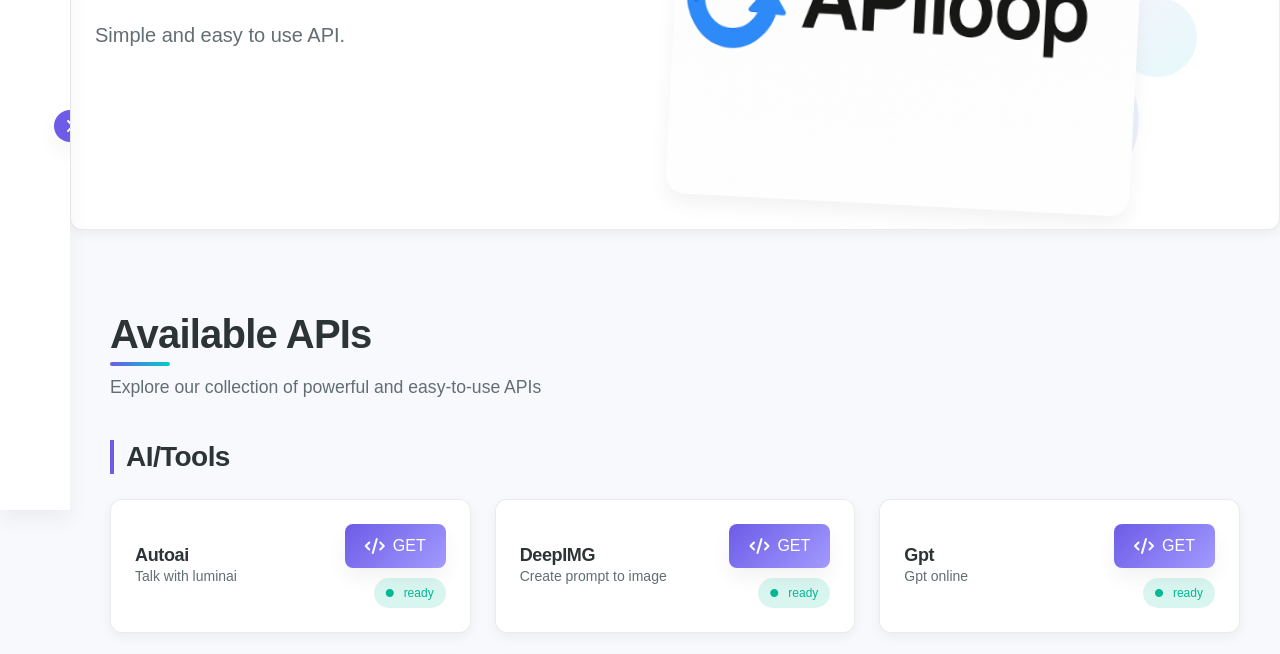
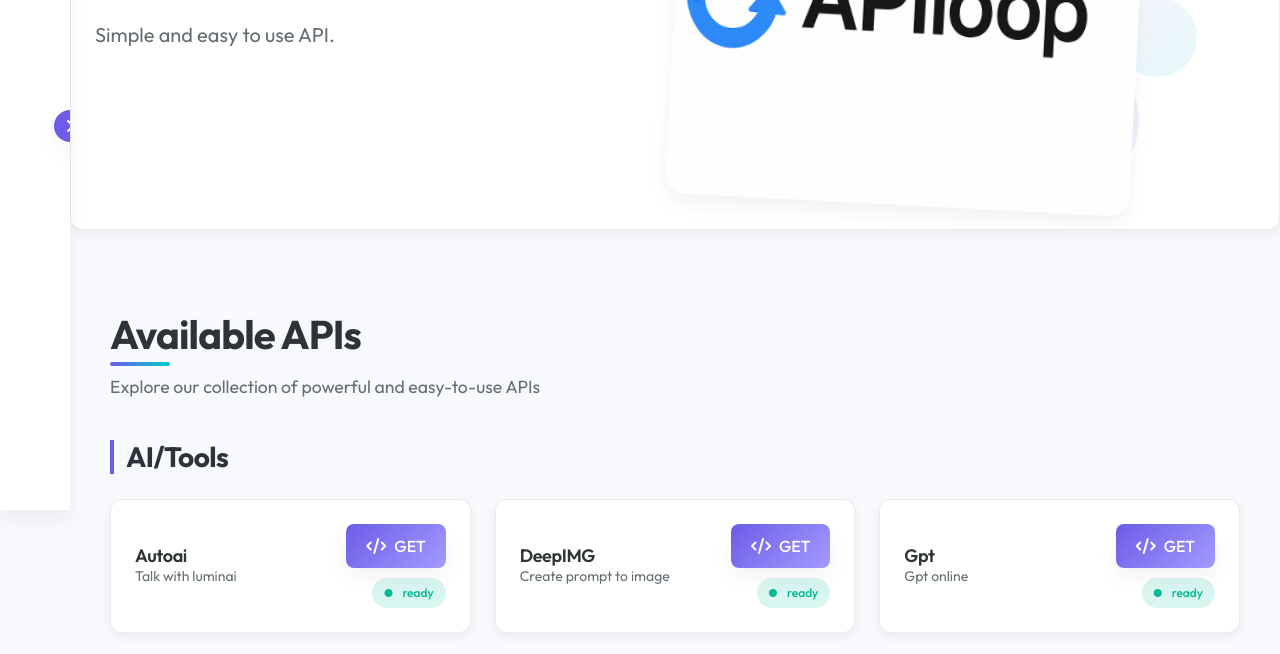
Before and after one commit to wirdan1/APILoop, a website: page api-page/index.html in a window 1280 px wide. Shown: the part 290-944 px from the top of the page. Drawn offline with nearby package versions, Linux system fonts and the light colour scheme; files whose address does not match are found by name.

Commit message:
Update index.html

```diff
--- a/api-page/index.html
+++ b/api-page/index.html
@@ -7,10 +7,9 @@
     <link rel="icon" href="/src/icon.png" type="image/png">
     <title id="page"></title>
     <link rel="stylesheet" href="https://cdn.jsdelivr.net/npm/bootstrap@5.3.0-alpha1/dist/css/bootstrap.min.css"/>
-    <link href="https://fonts.googleapis.com/css2?family=Inter:wght@300;400;500;600;700;800;900&display=swap" rel="stylesheet"/>
+    <link href="https://fonts.googleapis.com/css2?family=Outfit:wght@300;400;500;600;700;800&display=swap" rel="stylesheet"/>
     <link rel="stylesheet" href="https://cdnjs.cloudflare.com/ajax/libs/font-awesome/6.4.0/css/all.min.css"/>
     <link rel="stylesheet" href="/styles.css">
-    <meta name="theme-color" content="#667eea">
 </head>
 <body>
     <!-- Loading Screen -->
```
